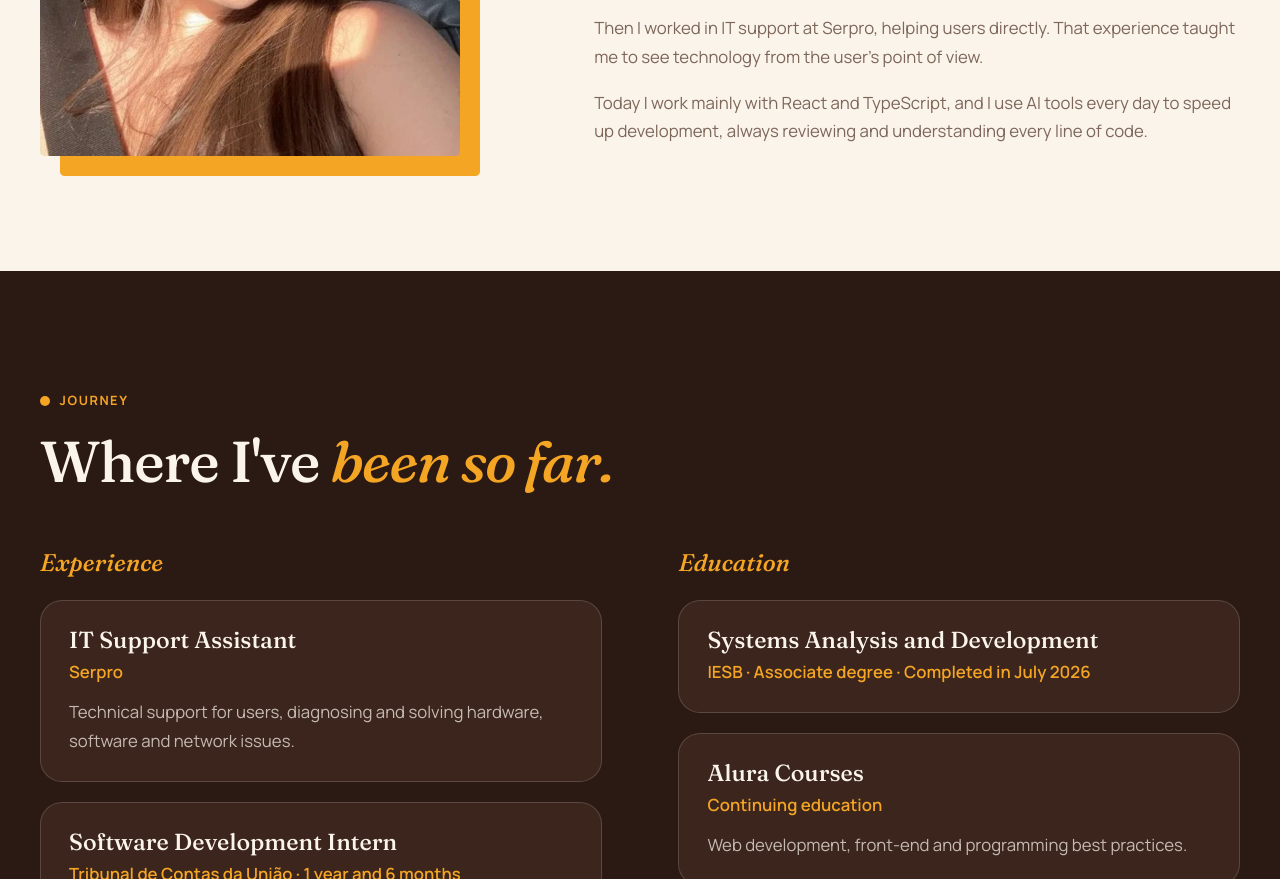
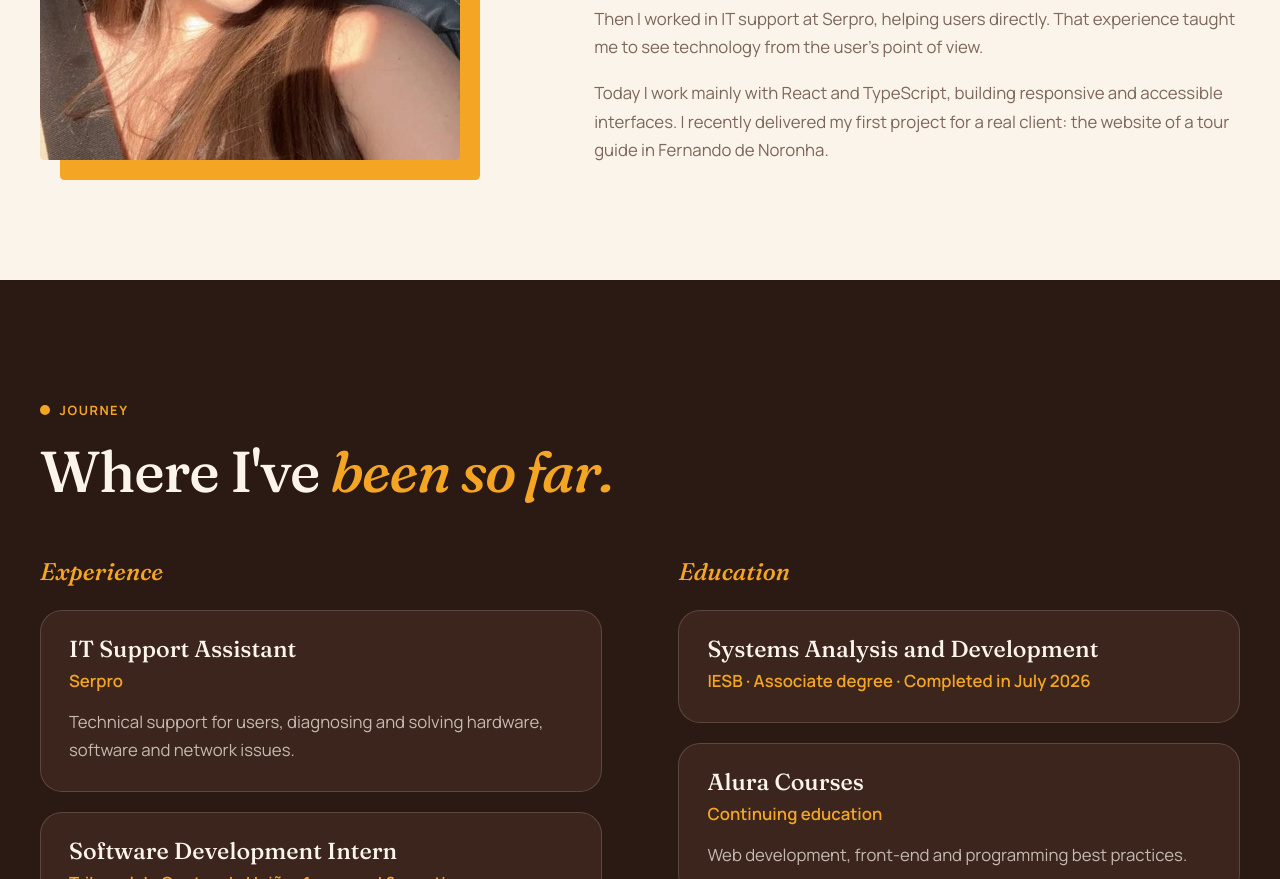
Before and after one commit to camilagermanoo/camilagermanoo.github.io, a plain HTML site: page index.html in a window 1280 px wide. Shown: the part 1268-2147 px from the top of the page. Drawn offline with Linux system fonts and the light colour scheme.

Commit message:
feat: destaca entrega para cliente real no texto sobre

```diff
--- a/assets/js/main.js
+++ b/assets/js/main.js
@@ -16,7 +16,7 @@ const translations = {
     "about.titleAccent": "fáceis de manter.",
     "about.p1": "Comecei como estagiária de desenvolvimento no Tribunal de Contas da União, onde passei um ano e meio criando e mantendo sistemas web em uma equipe ágil, integrando o front-end a APIs REST.",
     "about.p2": "Depois, atuei na assistência de TI do Serpro, dando suporte direto a usuários. Essa experiência me ensinou a olhar para a tecnologia pelo lado de quem usa.",
-    "about.p3": "Hoje trabalho principalmente com React e TypeScript, e uso ferramentas de IA no dia a dia para acelerar o desenvolvimento, sempre revisando e entendendo cada linha de código.",
+    "about.p3": "Hoje trabalho principalmente com React e TypeScript, criando interfaces responsivas e acessíveis. Recentemente entreguei meu primeiro projeto para um cliente real: o site de um guia de turismo em Fernando de Noronha.",
     "journey.label": "Trajetória",
     "journey.title": "Por onde eu",
     "journey.titleAccent": "já passei.",
@@ -68,7 +68,7 @@ const translations = {
     "about.titleAccent": "easy to maintain.",
     "about.p1": "I started as a development intern at the Brazilian Federal Court of Accounts (TCU), where I spent a year and a half building and maintaining web systems in an agile team, integrating the front-end with REST APIs.",
     "about.p2": "Then I worked in IT support at Serpro, helping users directly. That experience taught me to see technology from the user's point of view.",
-    "about.p3": "Today I work mainly with React and TypeScript, and I use AI tools every day to speed up development, always reviewing and understanding every line of code.",
+    "about.p3": "Today I work mainly with React and TypeScript, building responsive and accessible interfaces. I recently delivered my first project for a real client: the website of a tour guide in Fernando de Noronha.",
     "journey.label": "Journey",
     "journey.title": "Where I've",
     "journey.titleAccent": "been so far.",
--- a/index.html
+++ b/index.html
@@ -93,7 +93,7 @@
           </h2>
           <p class="reveal" data-i18n="about.p1">Comecei como estagiária de desenvolvimento no Tribunal de Contas da União, onde passei um ano e meio criando e mantendo sistemas web em uma equipe ágil, integrando o front-end a APIs REST.</p>
           <p class="reveal" data-i18n="about.p2">Depois, atuei na assistência de TI do Serpro, dando suporte direto a usuários. Essa experiência me ensinou a olhar para a tecnologia pelo lado de quem usa.</p>
-          <p class="reveal" data-i18n="about.p3">Hoje trabalho principalmente com React e TypeScript, e uso ferramentas de IA no dia a dia para acelerar o desenvolvimento, sempre revisando e entendendo cada linha de código.</p>
+          <p class="reveal" data-i18n="about.p3">Hoje trabalho principalmente com React e TypeScript, criando interfaces responsivas e acessíveis. Recentemente entreguei meu primeiro projeto para um cliente real: o site de um guia de turismo em Fernando de Noronha.</p>
         </div>
       </div>
     </section>
```
